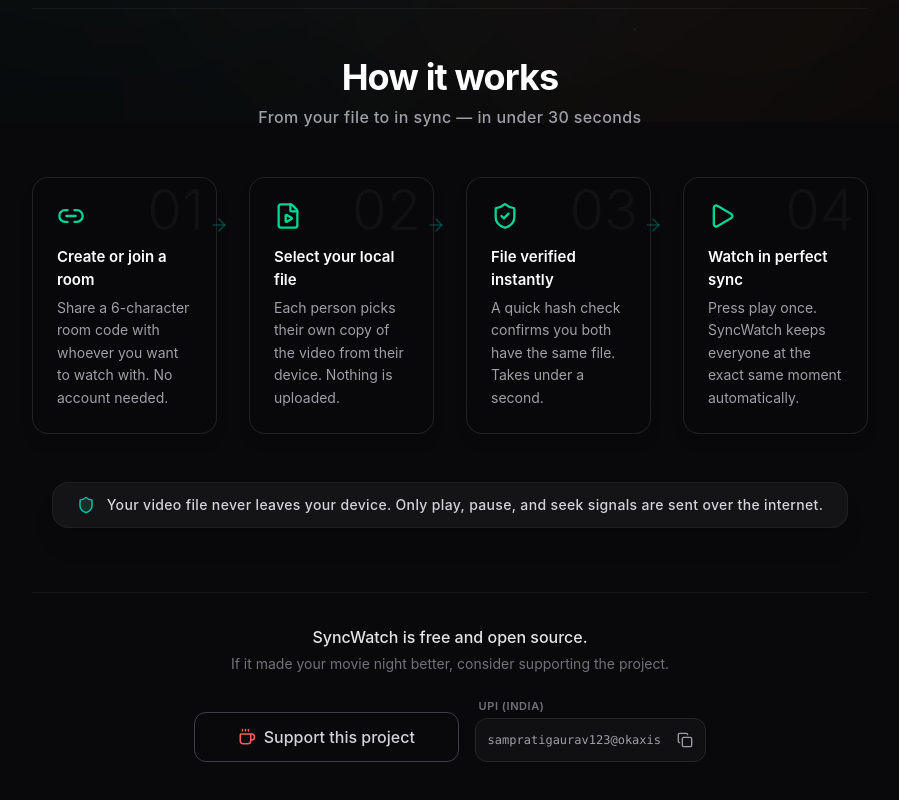
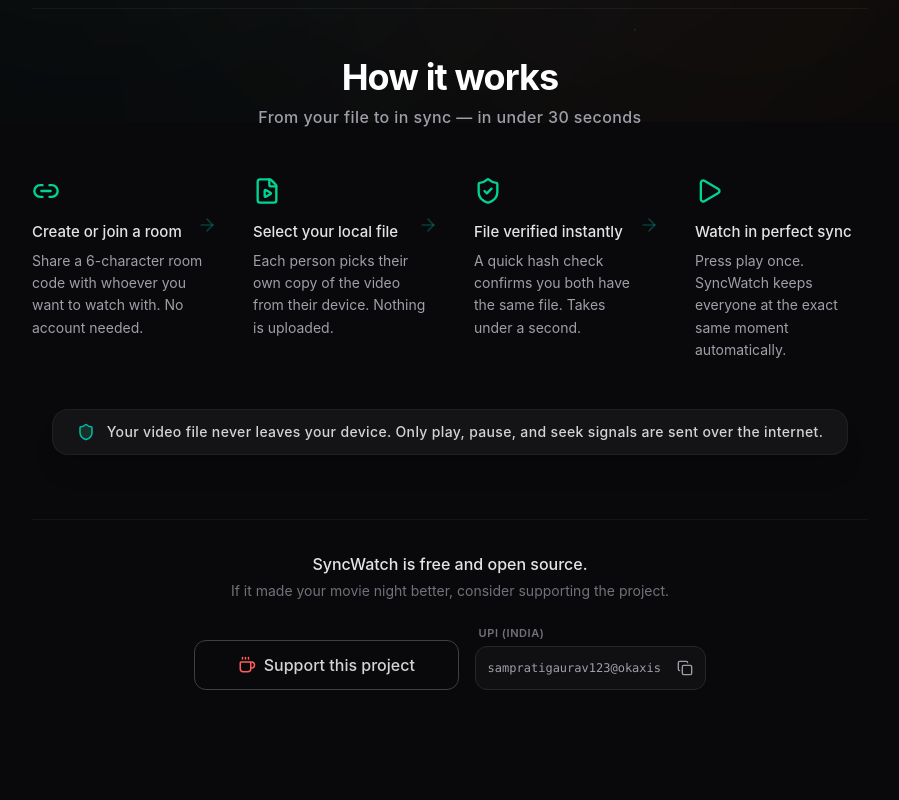
Before and after one commit to sampratigaurav/syncwatch, a React (Vite) app in the folder client/: page / in a window 1280 px wide. Shown: the part 678-1478 px from the top of the page, without its empty margins (190-1089 px from the left). After the commit the page ends 1432 px from the top, so only its background shows below. Built offline with nearby package versions, Linux system fonts and the light colour scheme.

Commit message:
style: Clean up 'How it works' layout and typography

```diff
--- a/client/src/pages/Home.tsx
+++ b/client/src/pages/Home.tsx
@@ -507,7 +507,7 @@ export default function Home() {
               isVisible ? "opacity-100" : "opacity-0"
             )} />
 
-            <div className="grid grid-cols-1 tablet:grid-cols-2 desktop:grid-cols-4 gap-8 desktop:gap-8 relative w-full">
+            <div className="grid grid-cols-1 tablet:grid-cols-2 desktop:grid-cols-4 gap-8 desktop:gap-12 relative w-full">
               {STEPS.map((step, i) => (
                 <div
                   key={i}
@@ -530,15 +530,11 @@ export default function Home() {
                     </div>
                   )}
 
-                  {/* Card */}
-                  <div className="w-full bg-zinc-950/60 [.light_&]:bg-white/60 backdrop-blur-xl border border-white/10 [.light_&]:border-black/5 rounded-2xl p-5 tablet:p-6 relative overflow-hidden group hover:border-teal-500/30 [.light_&]:hover:border-teal-400/50 transition-colors shadow-lg [.light_&]:shadow-sm">
-                    <div className="absolute top-1 right-3 text-[56px] font-light text-white/[0.04] [.light_&]:text-black/[0.04] leading-none select-none pointer-events-none">
-                      0{i + 1}
-                    </div>
-
+                  {/* Step Container */}
+                  <div className="w-full relative group">
                     <step.icon className="text-emerald-400 w-[28px] h-[28px] mb-4 transition-transform duration-300 group-hover:scale-110" />
-                    <h4 className="text-white [.light_&]:text-zinc-900 font-semibold text-[15px] mb-1.5 relative z-10">{step.title}</h4>
-                    <p className="text-zinc-400 [.light_&]:text-zinc-600 text-sm leading-[1.6] relative z-10">
+                    <h4 className="text-zinc-200 [.light_&]:text-zinc-900 font-medium text-[15px] mb-1.5">{step.title}</h4>
+                    <p className="text-zinc-400 [.light_&]:text-zinc-600 text-sm leading-[1.6]">
                       {step.desc}
                     </p>
                   </div>
```
